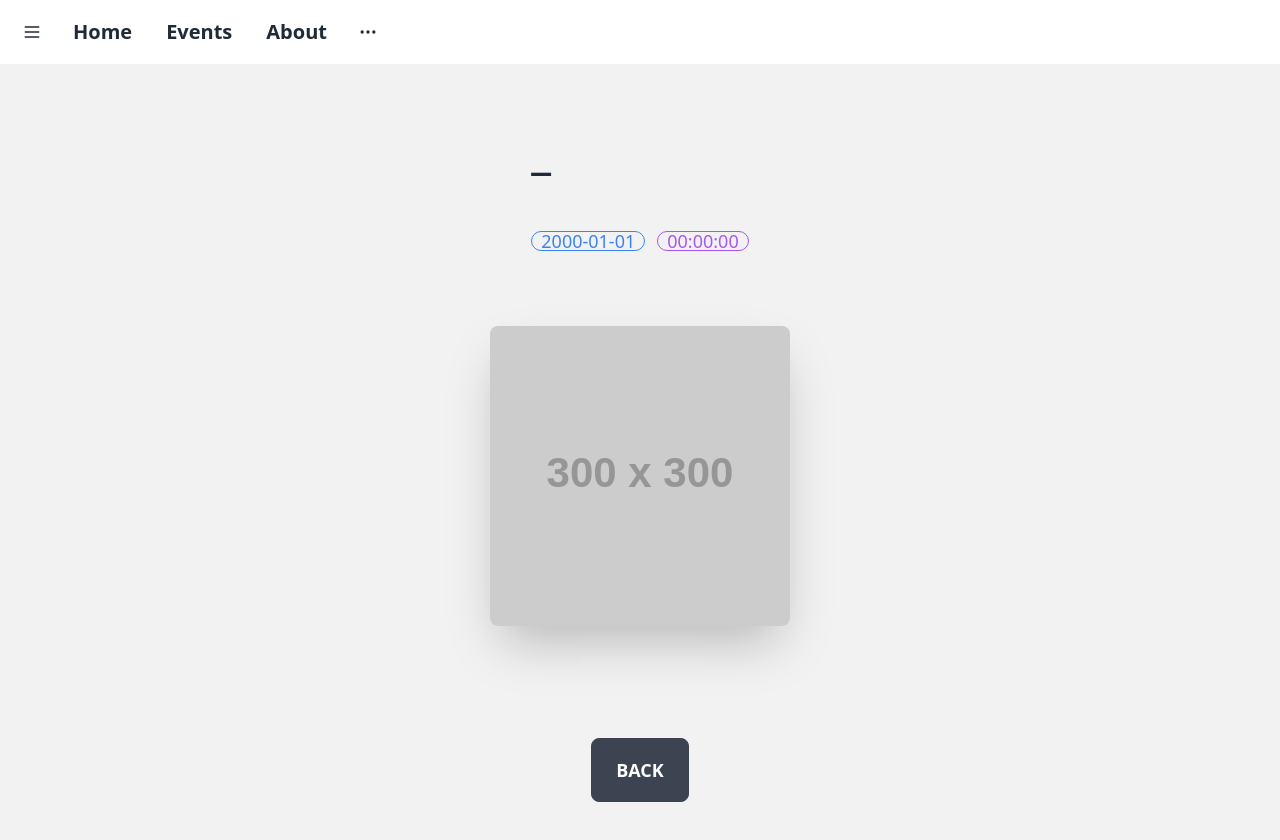
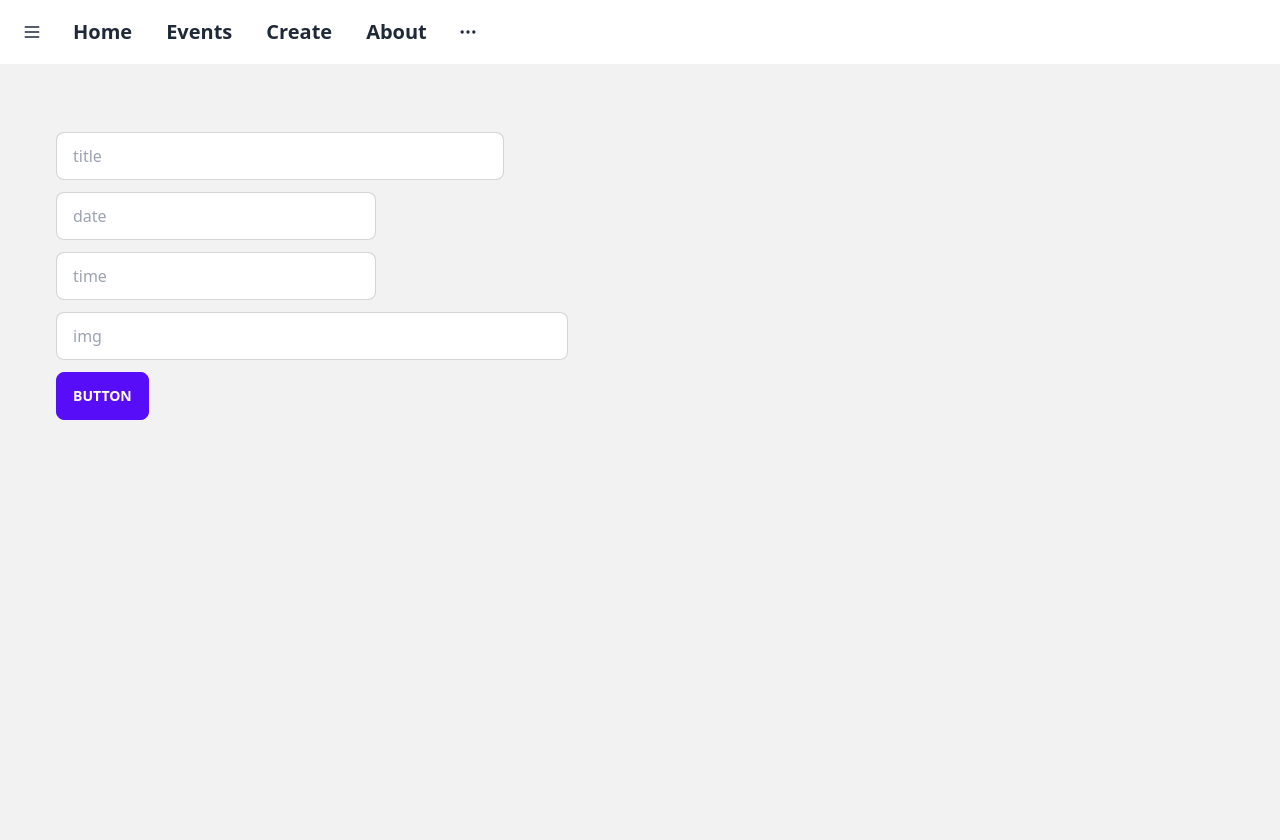
Before and after one commit to panutat-p/todo-card-pinia, a Vue app: page /events/create in a window 1280 px wide. Shown: the top 840 px of the page. Built offline with nearby package versions, Linux system fonts and the light colour scheme.

Commit message:
feat: add EventCreate page, not completed

```diff
--- a/src/App.vue
+++ b/src/App.vue
@@ -19,6 +19,9 @@ eventListStore.load();
       <router-link v-bind:to="{ name: `EventList` }" class="btn btn-ghost normal-case text-xl">Events </router-link>
     </div>
     <div class="">
+      <router-link v-bind:to="{ name: `EventCreate` }" class="btn btn-ghost normal-case text-xl">Create </router-link>
+    </div>
+    <div class="">
       <router-link v-bind:to="{ name: `About` }" class="btn btn-ghost normal-case text-xl">About </router-link>
     </div>
     <div class="flex-none">
--- a/src/routes/root.ts
+++ b/src/routes/root.ts
@@ -4,6 +4,7 @@ import Home from '@/views/Home.vue';
 import About from '@/views/About.vue';
 import EventDetail from '@/views/EventDetail.vue';
 import EventList from '@/views/EventList.vue';
+import EventCreate from '@/views/EventCreate.vue';
 
 const router = createRouter({
   history: createWebHistory(),
@@ -25,6 +26,12 @@ const router = createRouter({
       component: EventDetail,
     },
     {
+      path: '/events/create',
+      name: 'EventCreate',
+      props: true,
+      component: EventCreate,
+    },
+    {
       path: '/',
       name: 'About',
       component: About,
--- /dev/null
+++ b/src/views/EventCreate.vue
@@ -0,0 +1,34 @@
+<script setup lang="ts">
+import { reactive } from 'vue';
+
+import { TodoEvent } from '@/types/event.type';
+
+const event = reactive<TodoEvent>({} as TodoEvent);
+
+function onSubmit() {
+  event.id = Math.floor(Math.random() * 100);
+  console.log(event.id);
+  console.log(event.title);
+  console.log(event.date);
+  console.log(event.time);
+  console.log(event.img);
+}
+</script>
+
+<template>
+  <form v-on:submit.prevent="onSubmit" class="container p-14">
+    <div class="mt-3">
+      <input v-model="event.title" type="text" placeholder="title" class="input input-bordered w-full max-w-md" />
+    </div>
+    <div class="mt-3">
+      <input v-model="event.date" type="text" placeholder="date" class="input input-bordered w-full max-w-xs" />
+    </div>
+    <div class="mt-3">
+      <input v-model="event.time" type="text" placeholder="time" class="input input-bordered w-full max-w-xs" />
+    </div>
+    <div class="mt-3">
+      <input v-model="event.img" type="text" placeholder="img" class="input input-bordered w-full max-w-lg" />
+    </div>
+    <button type="submit" class="btn btn-primary mt-3">Button</button>
+  </form>
+</template>
```
